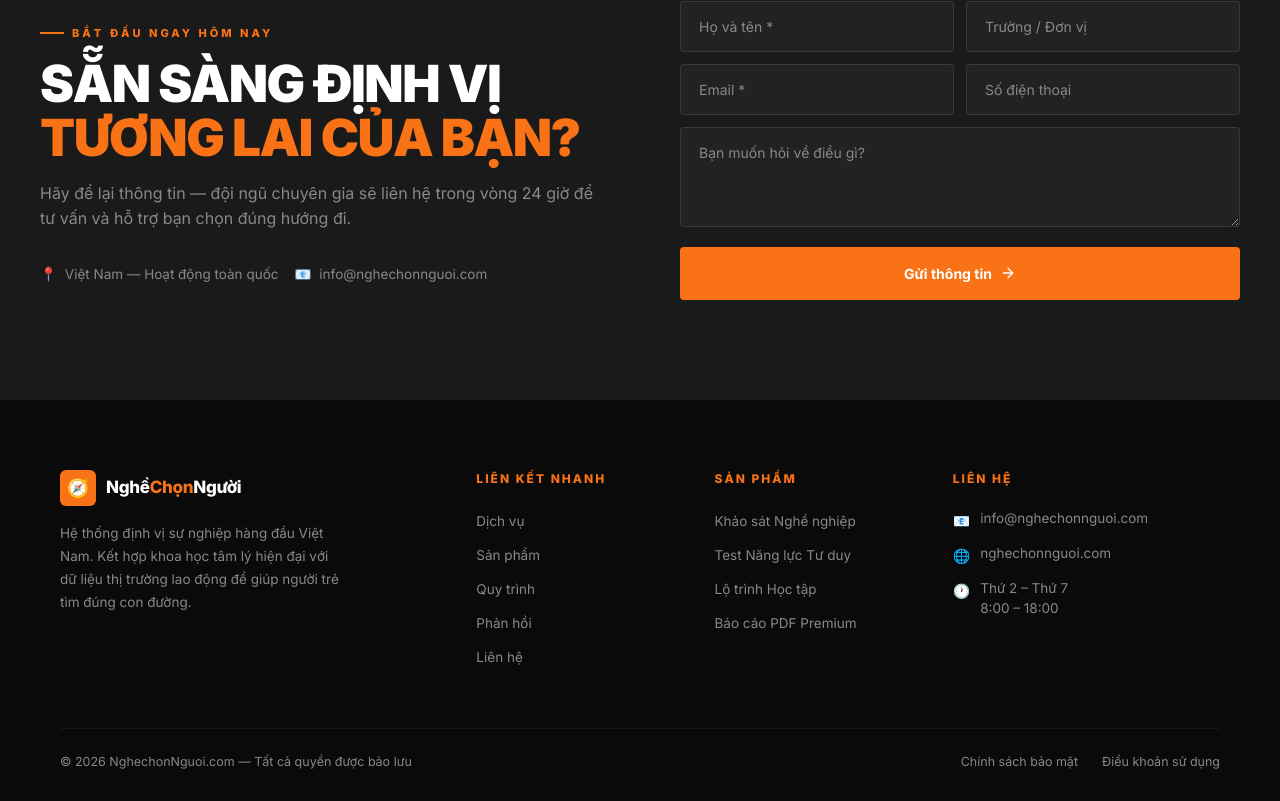
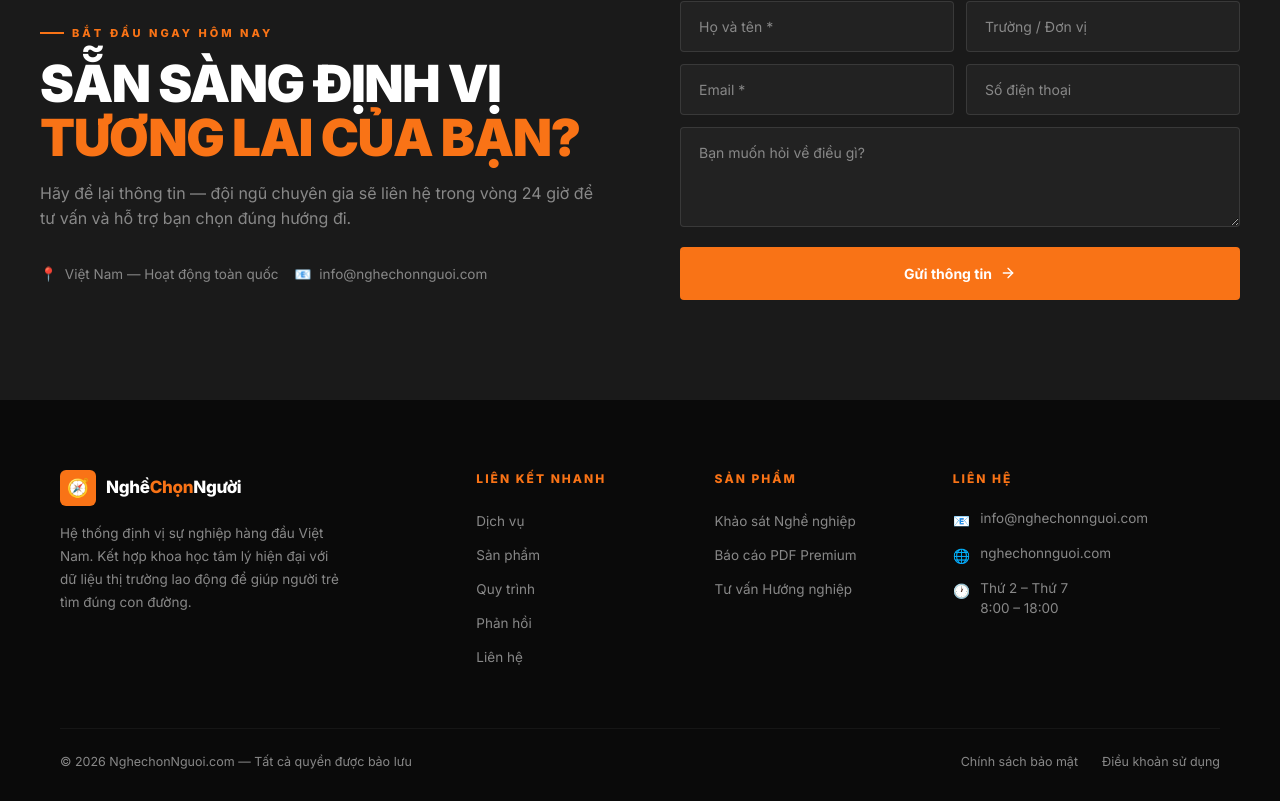
Before and after one commit to nghechonnguoi/ncn-academy, a Next.js app in the folder apps/web/: page / in a window 1280 px wide. Shown: the part 4446-5247 px from the top of the page. Built offline with nearby package versions, Linux system fonts and the light colour scheme.

Commit message:
fix: remove non-existent products from footer

```diff
--- a/apps/web/src/components/layout/footer.tsx
+++ b/apps/web/src/components/layout/footer.tsx
@@ -30,9 +30,8 @@ export function Footer() {
             <h4 className="text-[12px] font-extrabold tracking-[2px] uppercase text-ncn-orange mb-[20px]">Sản phẩm</h4>
             <ul className="list-none space-y-[10px]">
               <li><Link href="https://quiz.nghechonnguoi.com" className="text-[13.5px] text-ncn-gray transition-colors hover:text-ncn-orange">Khảo sát Nghề nghiệp</Link></li>
-              <li><Link href="#" className="text-[13.5px] text-ncn-gray transition-colors hover:text-ncn-orange">Test Năng lực Tư duy</Link></li>
-              <li><Link href="#" className="text-[13.5px] text-ncn-gray transition-colors hover:text-ncn-orange">Lộ trình Học tập</Link></li>
-              <li><Link href="#" className="text-[13.5px] text-ncn-gray transition-colors hover:text-ncn-orange">Báo cáo PDF Premium</Link></li>
+              <li><Link href="/sales" className="text-[13.5px] text-ncn-gray transition-colors hover:text-ncn-orange">Báo cáo PDF Premium</Link></li>
+              <li><Link href="#contact" className="text-[13.5px] text-ncn-gray transition-colors hover:text-ncn-orange">Tư vấn Hướng nghiệp</Link></li>
             </ul>
           </div>
 
```
